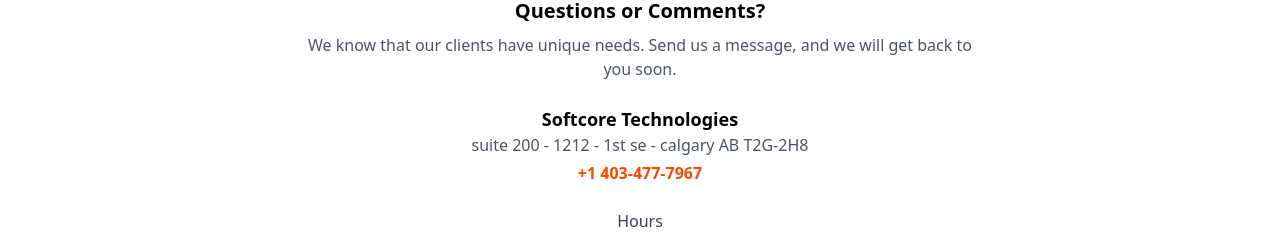
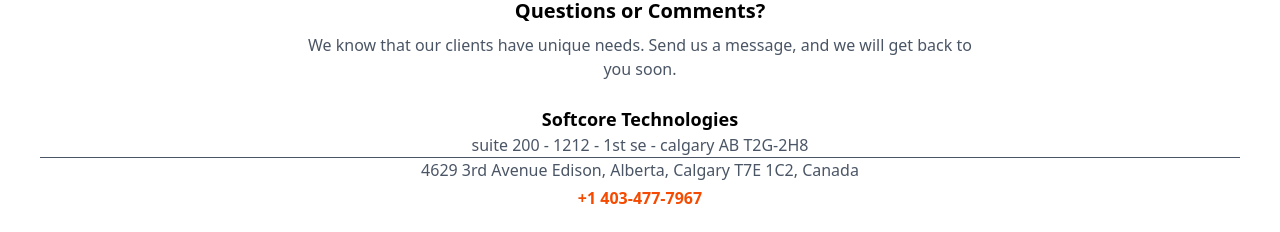
Before and after one commit to Shubham-juris/Softcoreltd, a React (Vite) app: page / in a window 1280 px wide. Shown: the part 1840-2072 px from the top of the page. Built offline with nearby package versions, Linux system fonts and the light colour scheme.

Commit message:
Update ContactUs.jsx

```diff
--- a/src/component/common/ContactUs.jsx
+++ b/src/component/common/ContactUs.jsx
@@ -25,7 +25,9 @@
           </h3>
           <p className="text-gray-600 text-sm md:text-base">
             {/* 4629 3 Avenue, Edson, Alberta T7E 1C2, Canada */}
-            suite 200 - 1212 - 1st se - calgary AB T2G-2H8
+            suite 200 - 1212 - 1st se - calgary AB T2G-2H8<br></br>
+            <hr></hr>
+            4629 3rd Avenue Edison, Alberta, Calgary T7E 1C2, Canada
           </p>
           <a
             href="tel:+14034777967"
```
